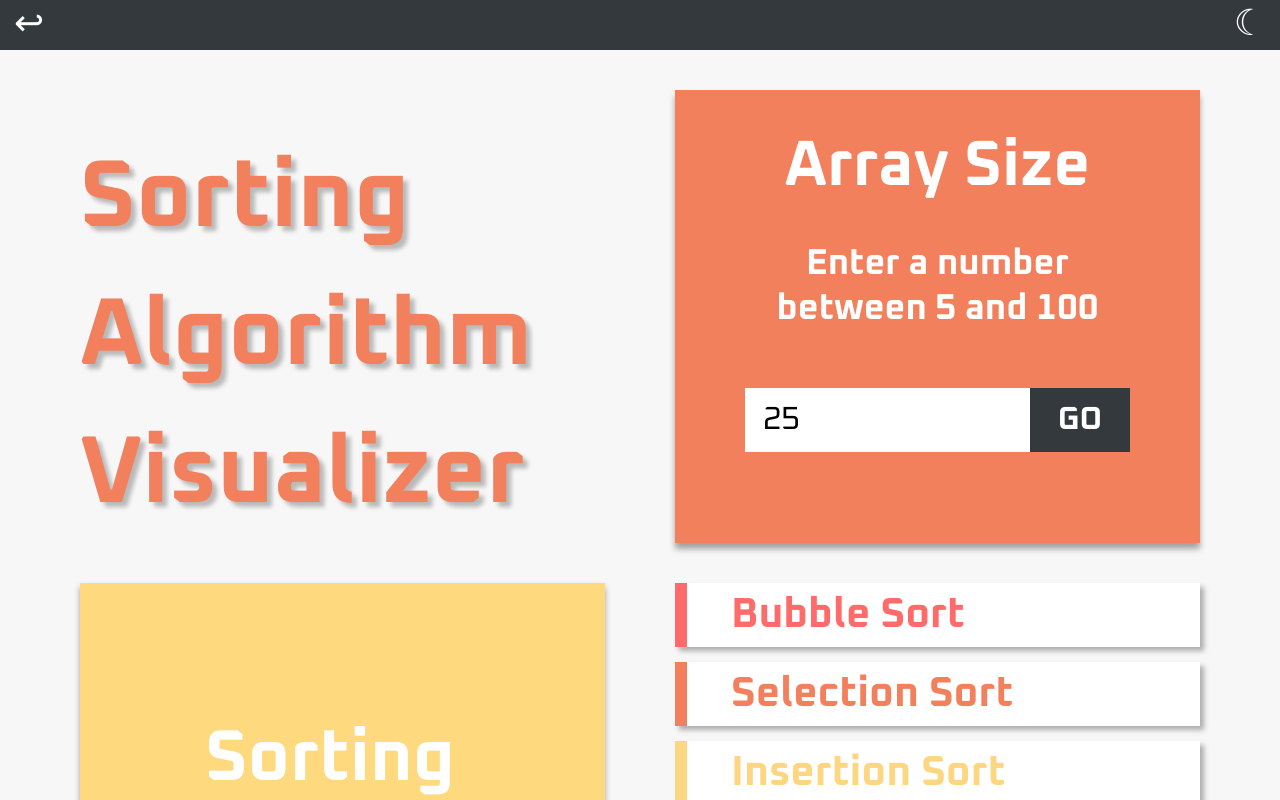
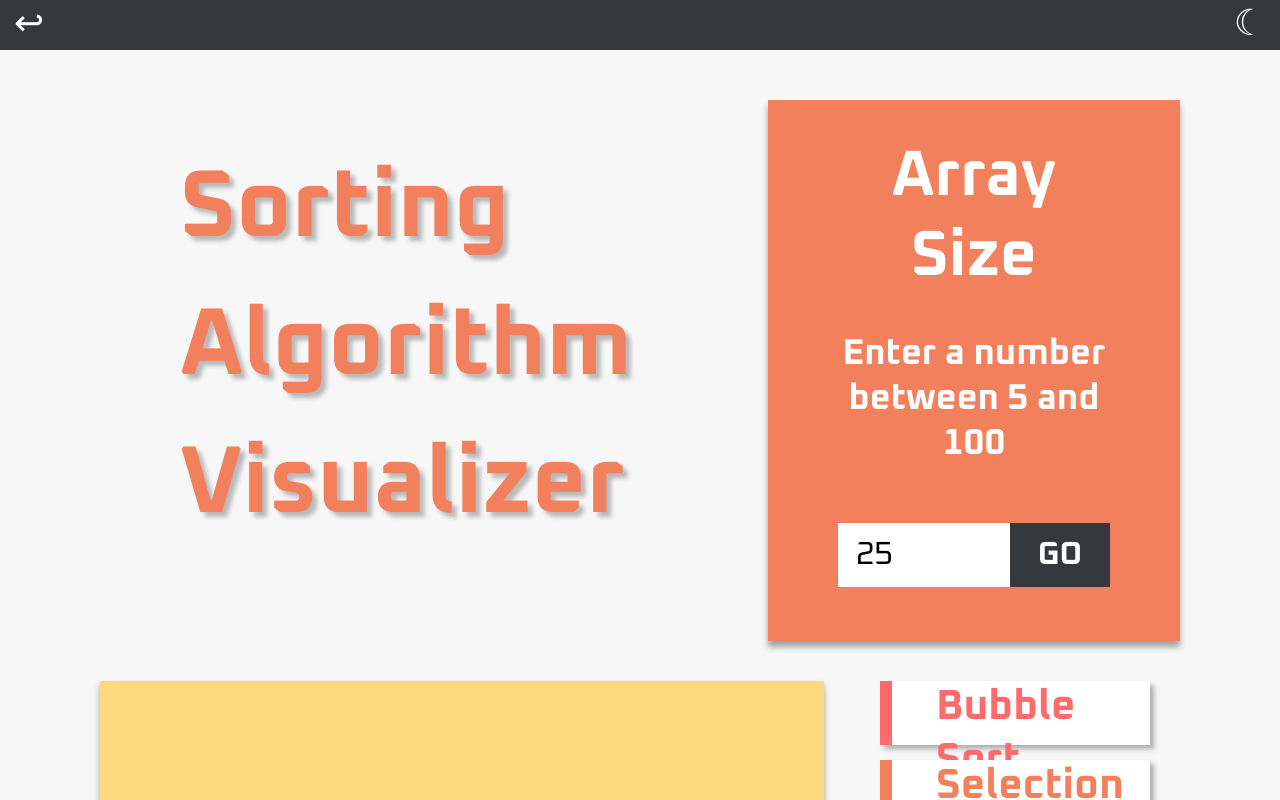
Before and after one commit to JuneYunDev/SortingAlgorithmVisualizer, a React (Vite) app in the folder sorting-visualizer/: page / in a window 1280 px wide. Shown: the top 800 px of the page. Built offline with nearby package versions, Linux system fonts and the light colour scheme.

Commit message:
Home Page css fix

```diff
--- a/sorting-visualizer/src/App.css
+++ b/sorting-visualizer/src/App.css
@@ -28,16 +28,16 @@ body {
 .home-content {
   display: grid;
 
-  grid-template-columns: 1fr 1fr;
+  grid-template-columns: 1fr 0fr 0fr 1fr;
 
   grid-template-areas:
-    "title array"
-    "selected list";
+    "title array array array"
+    "selected selected selected list";
 
-  column-gap: 70px;
+  column-gap: 56px;
   row-gap: 40px;
 
-  padding: 40px 80px;
+  padding: 50px 100px;
 }
 
 .algorithm-list {
@@ -51,7 +51,7 @@ body {
   color: #f3805c;
   font-size: 95px;
   line-height: 1.45;
-  margin: 40px 0 0;
+  margin: 40px 80px 0;
   text-shadow: 5px 5px 4px rgba(0, 0, 0, 0.25);
   grid-area: title;
 }
@@ -153,7 +153,7 @@ body {
 }
 
 .algorithm-button {
-  width: 100%;
+  width: 90%;
   height: 64px;
   border: none;
   background: white;
```
